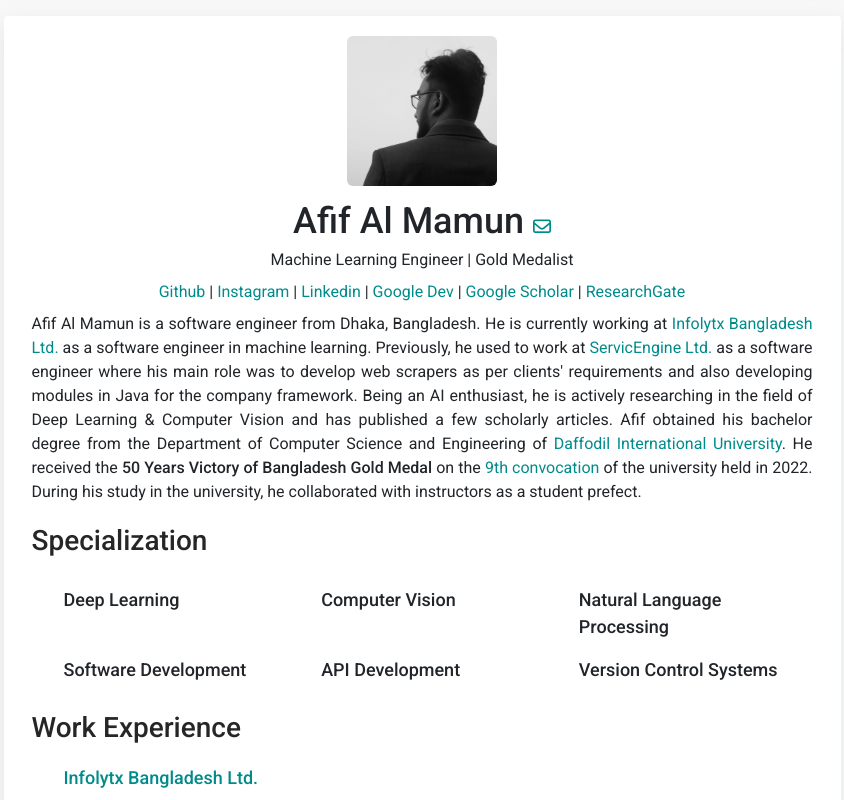
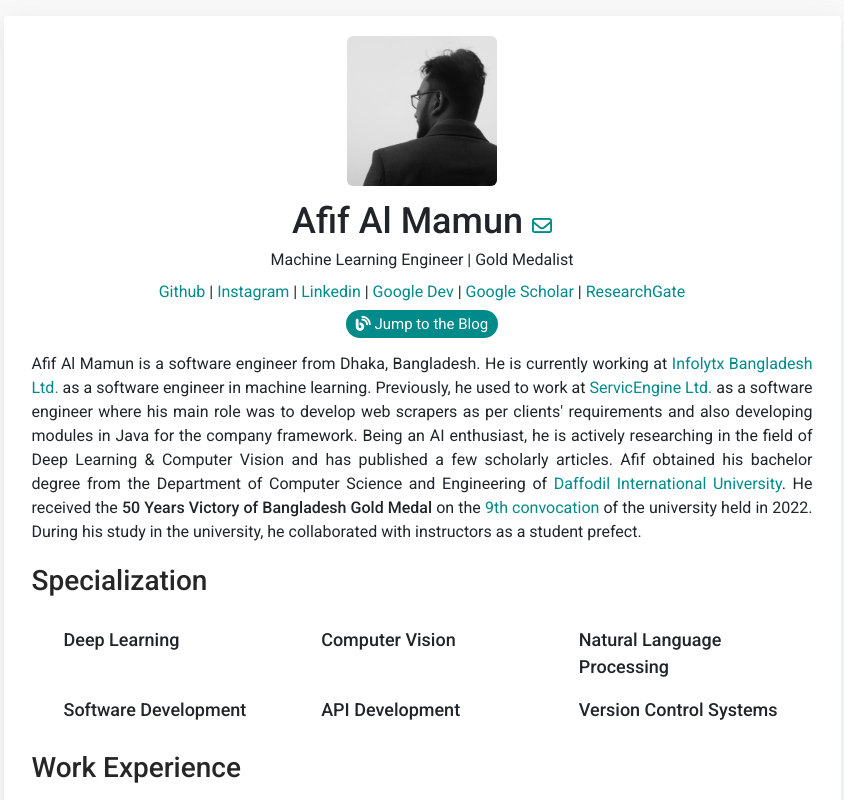
Before and after one commit to afifaniks/afifaniks-github-io-old, a React (Create React App) app: page / in a window 1280 px wide. Shown: the top 800 px of the page, without its empty margins (218-1062 px from the left). Built offline with nearby package versions, Linux system fonts and the light colour scheme.

Commit message:
Blog link added

```diff
--- a/package.json
+++ b/package.json
@@ -15,6 +15,7 @@
     "react": "^17.0.2",
     "react-bootstrap": "^2.0.2",
     "react-dom": "^17.0.2",
+    "react-router-dom": "^6.2.1",
     "react-scripts": "4.0.3",
     "web-vitals": "^1.1.2"
   },
--- a/src/App.js
+++ b/src/App.js
@@ -1,13 +1,24 @@
 import "./App.css";
 import React from "react";
+import {
+    BrowserRouter, Route, Routes
+} from "react-router-dom";
 import ProfileView from "./components/Profile";
 import PROFILE_DATA from "./statics/PROFILE_DATA";
+import BlogPage from "./components/Blog";
 
 function App() {
     return (
         <div className="App">
             <div className="container mt-3 mb-3">
-                <ProfileView profileData={PROFILE_DATA}/>
+                <div className="root">
+                    <BrowserRouter>
+                        <Routes>
+                            <Route path="/" element={<ProfileView profileData={PROFILE_DATA}/>} exact />
+                            <Route path="/blogs" element={<BlogPage />} exact/>
+                        </Routes>
+                    </BrowserRouter>
+                </div>
             </div>
         </div>
     );
--- /dev/null
+++ b/src/components/Blog/index.js
@@ -0,0 +1,13 @@
+import React, { Component } from "react";
+
+class BlogPage extends Component {
+    render() {
+        return (
+            <div>
+                Coming Soon...
+            </div>
+        );
+    }
+}
+
+export default BlogPage;
--- a/src/components/Profile/index.css
+++ b/src/components/Profile/index.css
@@ -7,6 +7,7 @@
 .profile-name {
     font-weight: 500;
     font-size: 36px;
+    margin-bottom: 0px !important;
 }
 
 .profile-picture {
@@ -16,6 +17,19 @@
 }
 
 .email-icon {
-    font-size: 18px;
     cursor: pointer;
+    font-size: 20px;
 }
+
+.bg-highlight {
+    background: darkcyan;
+    padding: 5px 10px;
+    border-radius: 14px;
+    color: white;
+    font-size: 15px;
+}
+
+.bg-highlight:hover {
+    background: #005e5e;
+    color: white;
+}
--- a/src/components/Profile/index.js
+++ b/src/components/Profile/index.js
@@ -59,7 +59,9 @@ class ProfileView extends Component {
                         {this.state.headline}
                     </div>
                     <div className="container">
-                        <SocialWidget socialLinks={this.state.socialLinks} />
+                        <div className="m-2">
+                            <SocialWidget socialLinks={this.state.socialLinks} />
+                        </div>
                         <BioCard bio={boldFormatter(urlFormatter(this.state.bio))} />
                         <SpecializationHolder specializations={this.state.specializations} />
                         <ExperienceHolder experiences={this.state.experiences} />
--- a/src/components/Social/index.js
+++ b/src/components/Social/index.js
@@ -1,11 +1,12 @@
 import React, { Component } from "react";
 import "./index.css";
 import PropTypes from "prop-types";
+import { Link } from "react-router-dom";
 
 class SocialWidget extends Component {
     render() {
         return (
-            <div className="d-inline-block m-2">
+            <div className="d-inline-block">
                 {
                     this.props.socialLinks
                     && Object.keys(this.props.socialLinks).map((profile, index) => {
@@ -16,6 +17,9 @@ class SocialWidget extends Component {
                         return <a key={profile} href={ this.props.socialLinks[profile] }>{ profile }</a>;
                     })
                 }
+                <div className="m-2">
+                    <Link to="/blogs" className="bg-highlight"> <i className="fas fa-blog"></i> Jump to the Blog</Link>
+                </div>
             </div>
         );
     }
--- a/src/statics/PROFILE_DATA.js
+++ b/src/statics/PROFILE_DATA.js
@@ -16,7 +16,7 @@ const PROFILE_DATA = Object.freeze({
         Linkedin: "https://www.linkedin.com/in/afifaniks/",
         "Google Dev": "https://g.dev/afifaniks",
         "Google Scholar": "https://scholar.google.com/citations?user=XuauQRIAAAAJ&hl=en",
-        ResearchGate: "https://www.researchgate.net/profile/Md-Afif-Al-Mamun"
+        ResearchGate: "https://www.researchgate.net/profile/Md-Afif-Al-Mamun",
     },
     experiences: [
         {
```
Also changed, not shown: 1 other file (tests, documents, lock files or other folders).
